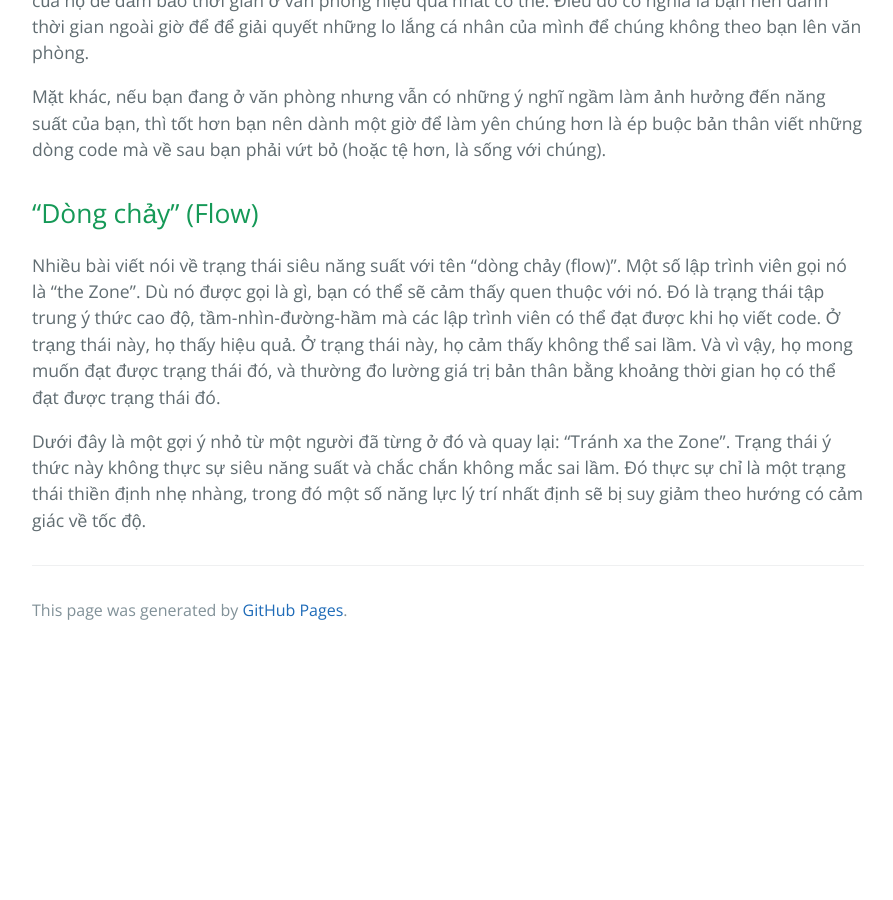
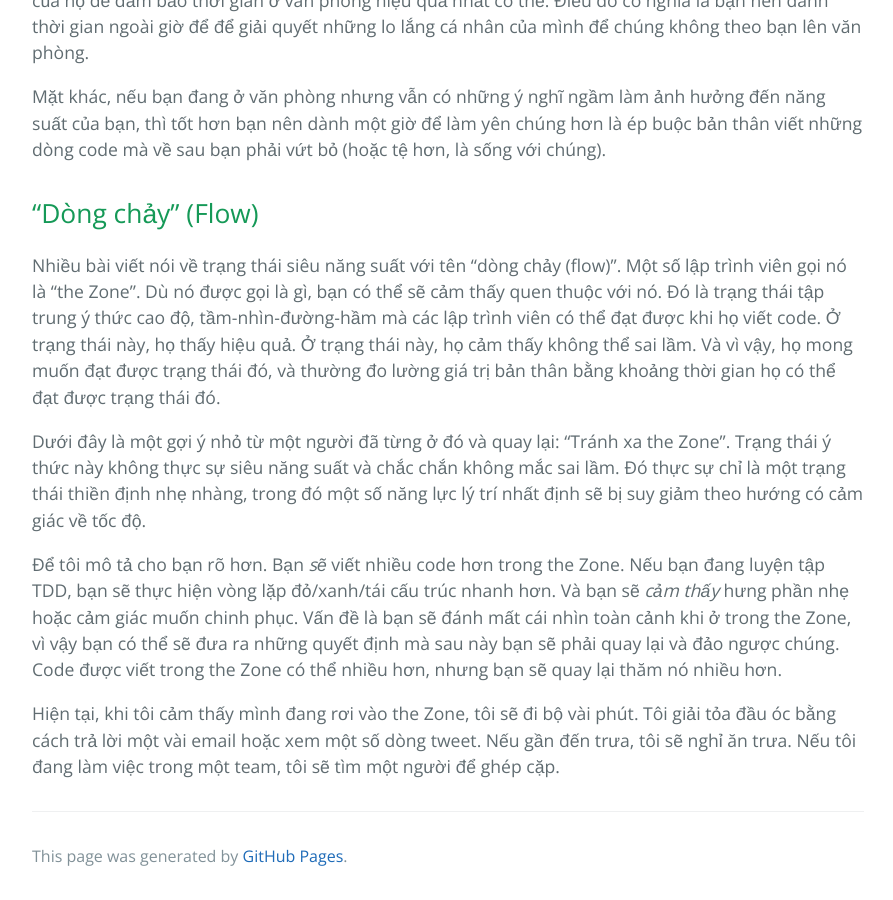
Before and after one commit to HaiBV/haibv.github.io, a Jekyll site: the page built from clean-coder/chapter-4-coding.md, in a window 1280 px wide and 900 px high, scrolled down 3691 px. Shown: the whole window, without its empty margins (192-1085 px from the left). Built offline with Jekyll 4.4.1, drawn with Linux system fonts in a browser that asks for light colours; our own code applies the rules of GitHub Pages for plain Markdown files; before the commit the page ends 4345 px from its top, so only the background shows below that.

Commit message:
Book - The Clean Coder - Chapter 4 - Coding

```diff
--- a/clean-coder/chapter-4-coding.md
+++ b/clean-coder/chapter-4-coding.md
@@ -71,3 +71,7 @@ Mặt khác, nếu bạn đang ở văn phòng nhưng vẫn có những ý nghĩ
 Nhiều bài viết nói về trạng thái siêu năng suất với tên "dòng chảy (flow)". Một số lập trình viên gọi nó là "the Zone". Dù nó được gọi là gì, bạn có thể sẽ cảm thấy quen thuộc với nó. Đó là trạng thái tập trung ý thức cao độ, tầm-nhìn-đường-hầm mà các lập trình viên có thể đạt được khi họ viết code. Ở trạng thái này, họ thấy hiệu quả. Ở trạng thái này, họ cảm thấy không thể sai lầm. Và vì vậy, họ mong muốn đạt được trạng thái đó, và thường đo lường giá trị bản thân bằng khoảng thời gian họ có thể đạt được trạng thái đó.
 
 Dưới đây là một gợi ý nhỏ từ một người đã từng ở đó và quay lại: "Tránh xa the Zone". Trạng thái ý thức này không thực sự siêu năng suất và chắc chắn không mắc sai lầm. Đó thực sự chỉ là một trạng thái thiền định nhẹ nhàng, trong đó một số năng lực lý trí nhất định sẽ bị suy giảm theo hướng có cảm giác về tốc độ.
+
+Để tôi mô tả cho bạn rõ hơn. Bạn _sẽ_ viết nhiều code hơn trong the Zone. Nếu bạn đang luyện tập TDD, bạn sẽ thực hiện vòng lặp đỏ/xanh/tái cấu trúc nhanh hơn. Và bạn sẽ _cảm thấy_ hưng phần nhẹ hoặc cảm giác muốn chinh phục. Vấn đề là bạn sẽ đánh mất cái nhìn toàn cảnh khi ở trong the Zone, vì vậy bạn có thể sẽ đưa ra những quyết định mà sau này bạn sẽ phải quay lại và đảo ngược chúng. Code được viết trong the Zone có thể nhiều hơn, nhưng bạn sẽ quay lại thăm nó nhiều hơn.
+
+Hiện tại, khi tôi cảm thấy mình đang rơi vào the Zone, tôi sẽ đi bộ vài phút. Tôi giải tỏa đầu óc bằng cách trả lời một vài email hoặc xem một số dòng tweet. Nếu gần đến trưa, tôi sẽ nghỉ ăn trưa. Nếu tôi đang làm việc trong một team, tôi sẽ tìm một người để ghép cặp.
```
